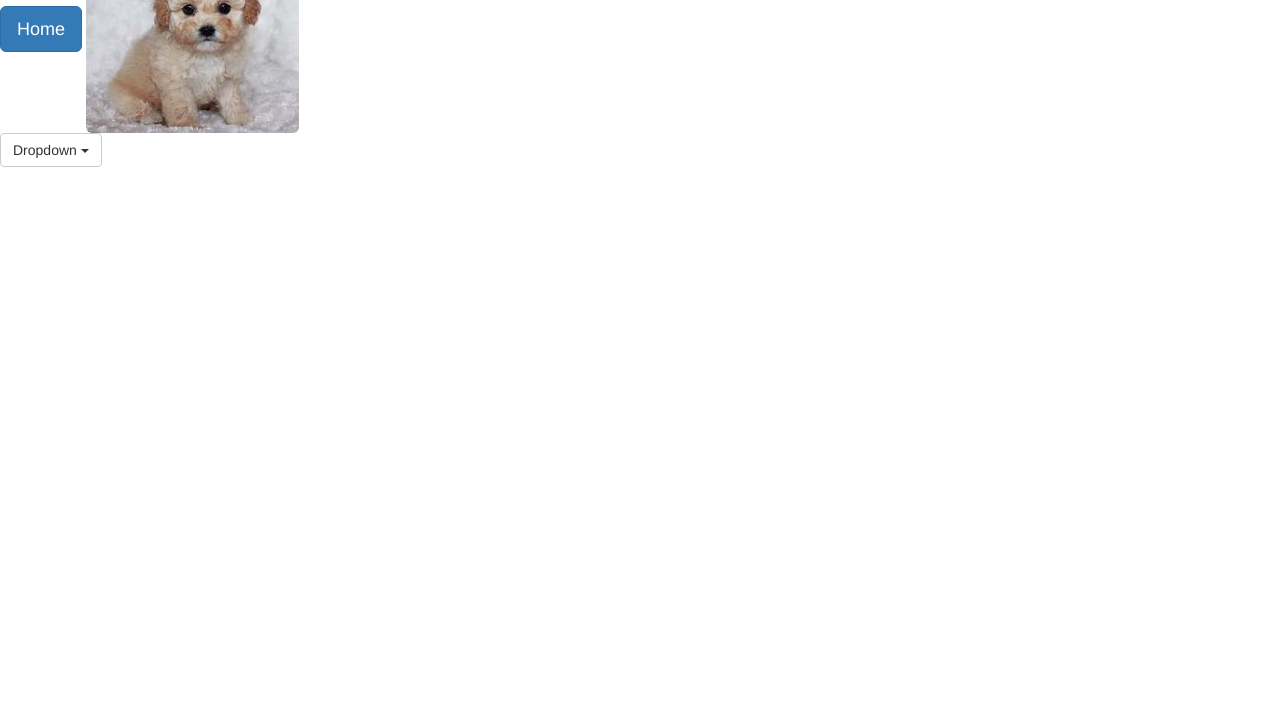
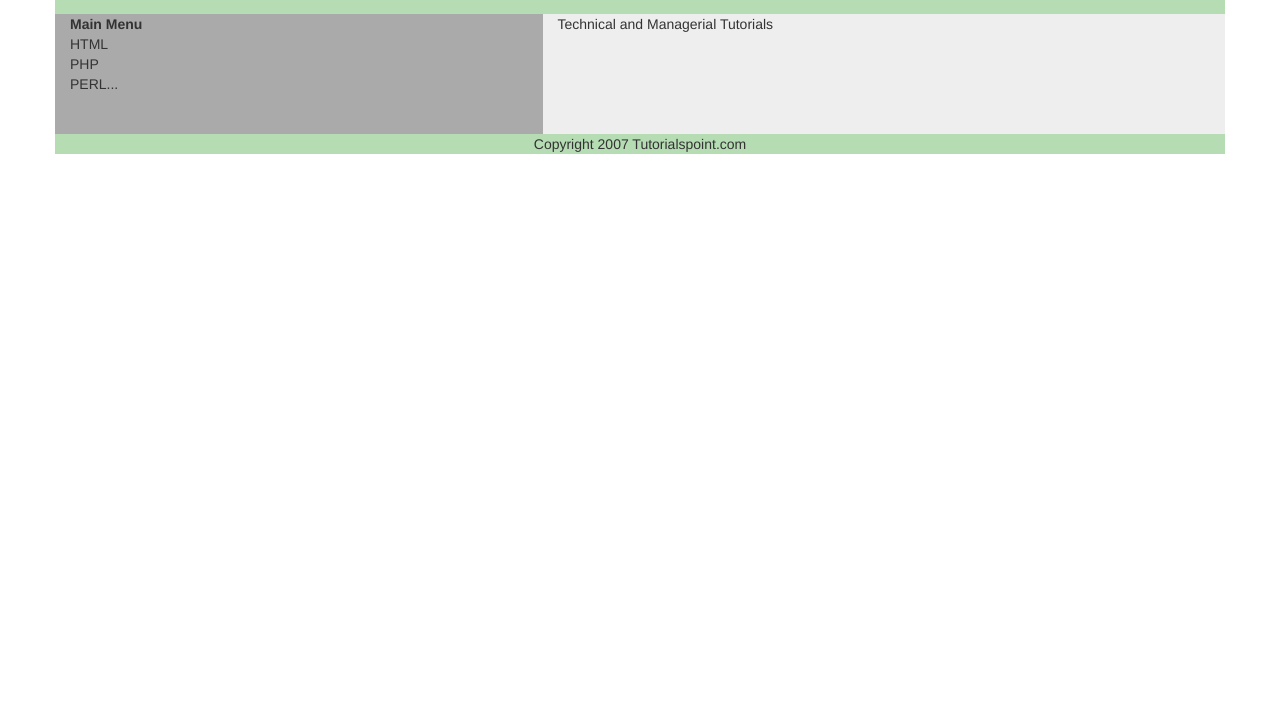
Before and after one commit to PatriciaVinga/PatriciaVinga, a plain HTML site: page index.html in a window 1280 px wide. Shown: the part 76-800 px from the top of the page. Drawn offline with nearby package versions, Linux system fonts and the light colour scheme.

Commit message:
bootstrap website structure
Used bootstrap 12 column grid to structure our website.

```diff
--- a/index.html
+++ b/index.html
@@ -8,21 +8,38 @@
     <script src="js/bootstrap.js"></script>
   </head>
   <body>
-    <a class="btn btn-primary btn-lg" href="index.html">Home</a>
-    <img class="img-rounded" src="puppy.png">
-    <div class="dropdown">
-  <button class="btn btn-default dropdown-toggle" type="button" id="dropdownMenu1" data-toggle="dropdown" aria-haspopup="true" aria-expanded="true">
-    Dropdown
-    <span class="caret"></span>
-  </button>
-  <ul class="dropdown-menu" aria-labelledby="dropdownMenu1">
-    <li><a href="#">Action</a></li>
-    <li><a href="#">Another action</a></li>
-    <li><a href="#">Something else here</a></li>
-    <li role="separator" class="divider"></li>
-    <li><a href="#">Separated link</a></li>
-  </ul>
-</div>
+    <div class="container">
+      <div class="row">
+        <div style="background-color:#b5dcb3" class="col-sm-4 col-md-6 col-lg-12"><h1><b>This is Page Main title</b></h1></br></div>
+      </div>
+      <div class="row">
+        <div style="background-color:#aaa" class="col-sm-5">
+          <b>Main Menu</b></br> HTML
+        </br>PHP
+        </br>PERL...
+        </br>
+        </br>
+        </br>
+
+        </div>
+        <div style="background-color:#eee" class="col-sm-7">Technical and Managerial Tutorials</br>
+        </br>
+        </br>
+        </br>
+        </br>
+        </br>
+
+
+        </div>
+      </div>
+      <div class="row">
+        <div style="background-color:#b5dcb3" class="col-sm-4 col-md-8 col-lg-12">
+          <center>Copyright 2007 Tutorialspoint.com</center>
+        </div>
+
+      </div>
+
+
   </body>
   <footer></footer>
 
```
